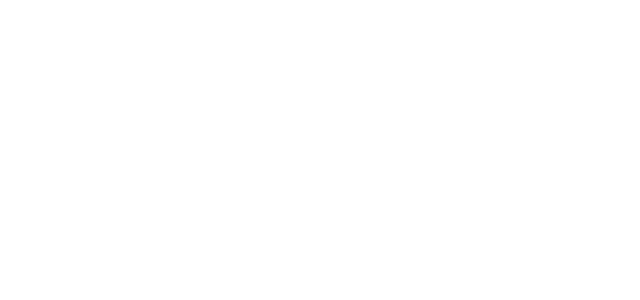
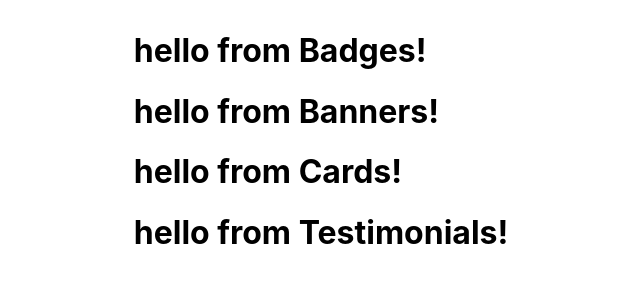
Before and after one commit to Ankitv003/component-library, a React (Vite) app: page / in a window 1280 px wide. Shown: the top 300 px of the page, without its empty margins (319-959 px from the left). Built offline with nearby package versions, Linux system fonts and the light colour scheme.

Commit message:
:hammer:[refractor][added components in app.]

```diff
--- a/src/App.jsx
+++ b/src/App.jsx
@@ -1,5 +1,16 @@
-
+import Badges from "./components/Badges/Badges";
+import Banners from "./components/Banners/Banners";
+import Cards from "./components/Cards/Cards";
+import Testimonials from "./components/Testimonials/Testimonials";
 function App() {
+  return (
+    <>
+      <Badges />
+      <Banners />
+      <Cards />
+      <Testimonials />
+    </>
+  );
 }
 
-export default App
+export default App;
```
